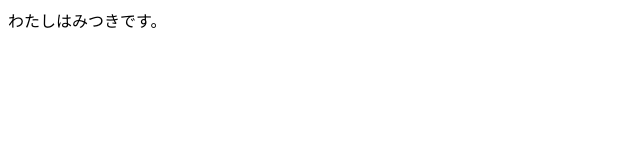
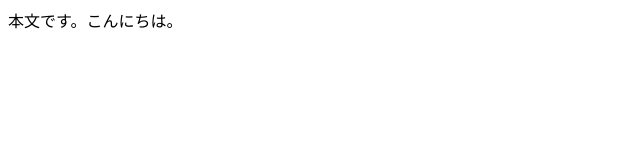
Before and after one commit to Toshixbot/MyFirstSTS, a plain HTML site: page index.html in a window 1280 px wide. Shown: the full height of the page, 0-640 px from the left. Drawn offline with Linux system fonts and the light colour scheme.

Commit message:
「こんにちは。」を追加

```diff
--- a/index.html
+++ b/index.html
@@ -5,6 +5,6 @@
 <title>タイトル</title>
 </head>
 <body>
-わたしはみつきです。
+本文です。こんにちは。
 </body>
 </html>
```
